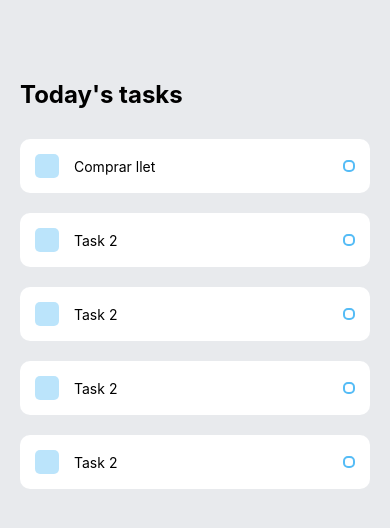
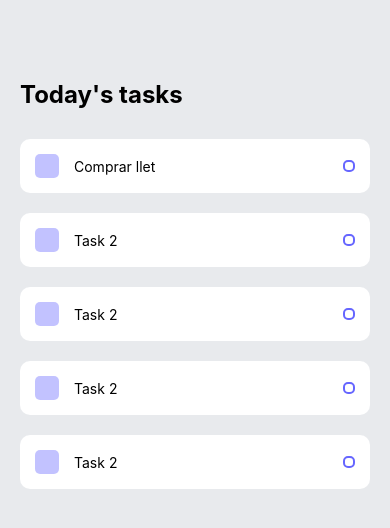
Before and after one commit to EnricPlanasMulet/TodoListApp, a React Native app: screen / in a window 390 px wide. Shown: the top 528 px of the page. Built offline with nearby package versions, Linux system fonts and the light colour scheme.

Commit message:
task color

```diff
--- a/components/Task.js
+++ b/components/Task.js
@@ -32,7 +32,7 @@ const styles = StyleSheet.create({
     square: {
         width: 24,
         height: 24,
-        backgroundColor: '#55BCF6',
+        backgroundColor: '#6666ff',
         opacity: 0.4,
         borderRadius: 5,
         marginRight: 15,
@@ -43,7 +43,7 @@ const styles = StyleSheet.create({
     citcular:   {
         width: 12,
         height: 12,
-        borderColor: '#55BCF6',
+        borderColor: '#6666ff',
         borderWidth: 2,
         borderRadius: 5,
     },
```
